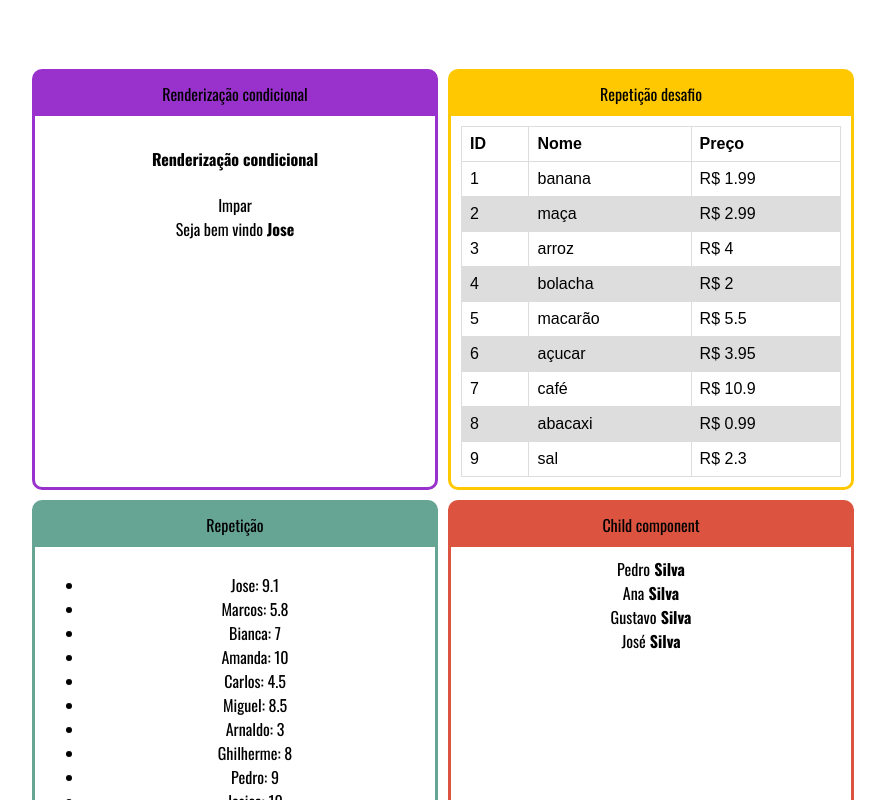
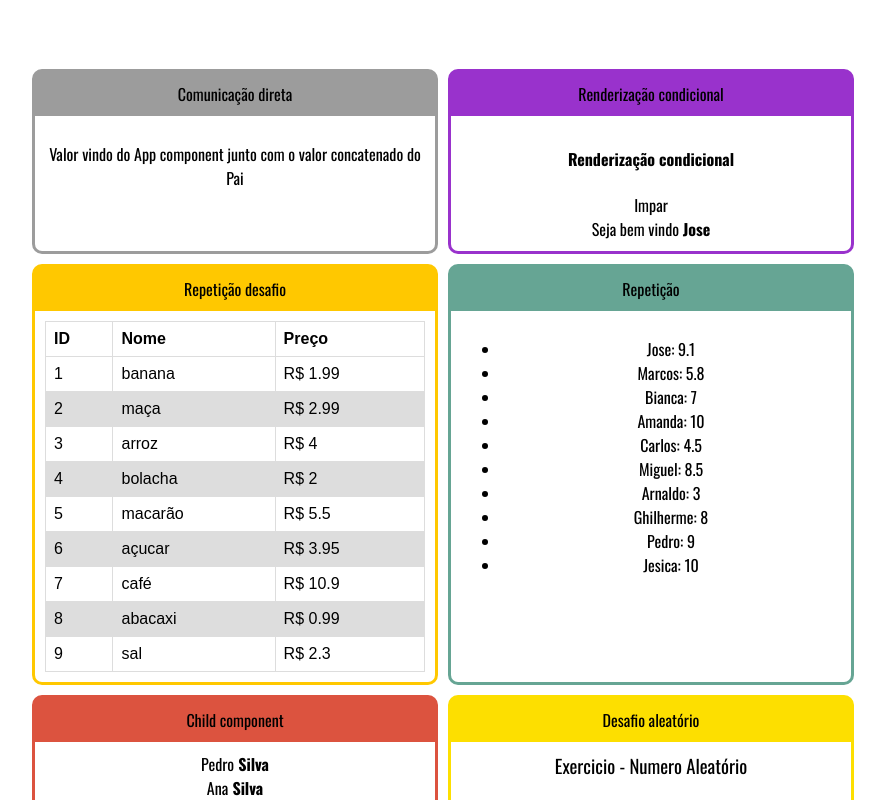
Before and after one commit to JonathanHenriqueCWB/React, a React (Create React App) app in the folder CursoUdemy/fundamentos-react/: page / in a window 1280 px wide. Shown: the top 800 px of the page, without its empty margins (205-1090 px from the left). Built offline with nearby package versions, Linux system fonts and the light colour scheme.

Commit message:
Comunicação direta

```diff
--- a/CursoUdemy/fundamentos-react/src/App.js
+++ b/CursoUdemy/fundamentos-react/src/App.js
@@ -13,10 +13,15 @@
 import Produtos from './components/repeticao/TabelaProdutos'
 import ParOuImpar from './components/condicional/ParOuImpar'
 import UsuarioInfo from './components/condicional/UsuarioInfo'
+import DiretaPai from './components/comunicacao/DiretaPai'
 
 const App = () => {
     return (
         <div className='Cards'>
+
+            <Card titulo='Comunicação direta' color='#9c9c9c'>
+                <DiretaPai texto='Valor vindo do App component'/>
+            </Card>
 
             <Card titulo='Renderização condicional'>
                 <ParOuImpar valor={3} />
--- /dev/null
+++ b/CursoUdemy/fundamentos-react/src/components/comunicacao/DiretaFilho.jsx
@@ -0,0 +1,9 @@
+import React from 'react'
+
+export default props => {
+    return (
+        <div>
+            <p>{props.valor}</p>
+        </div>
+    )
+}
--- /dev/null
+++ b/CursoUdemy/fundamentos-react/src/components/comunicacao/DiretaPai.jsx
@@ -0,0 +1,15 @@
+import React from 'react'
+import DiretaFilho from './DiretaFilho'
+
+const DiretaPAI = props => {
+
+    const valor = props.texto + ' junto com o valor concatenado do Pai'
+
+    return (
+        <div>
+            <DiretaFilho valor={valor}/>
+        </div>
+    )
+}
+
+export default DiretaPAI
```
